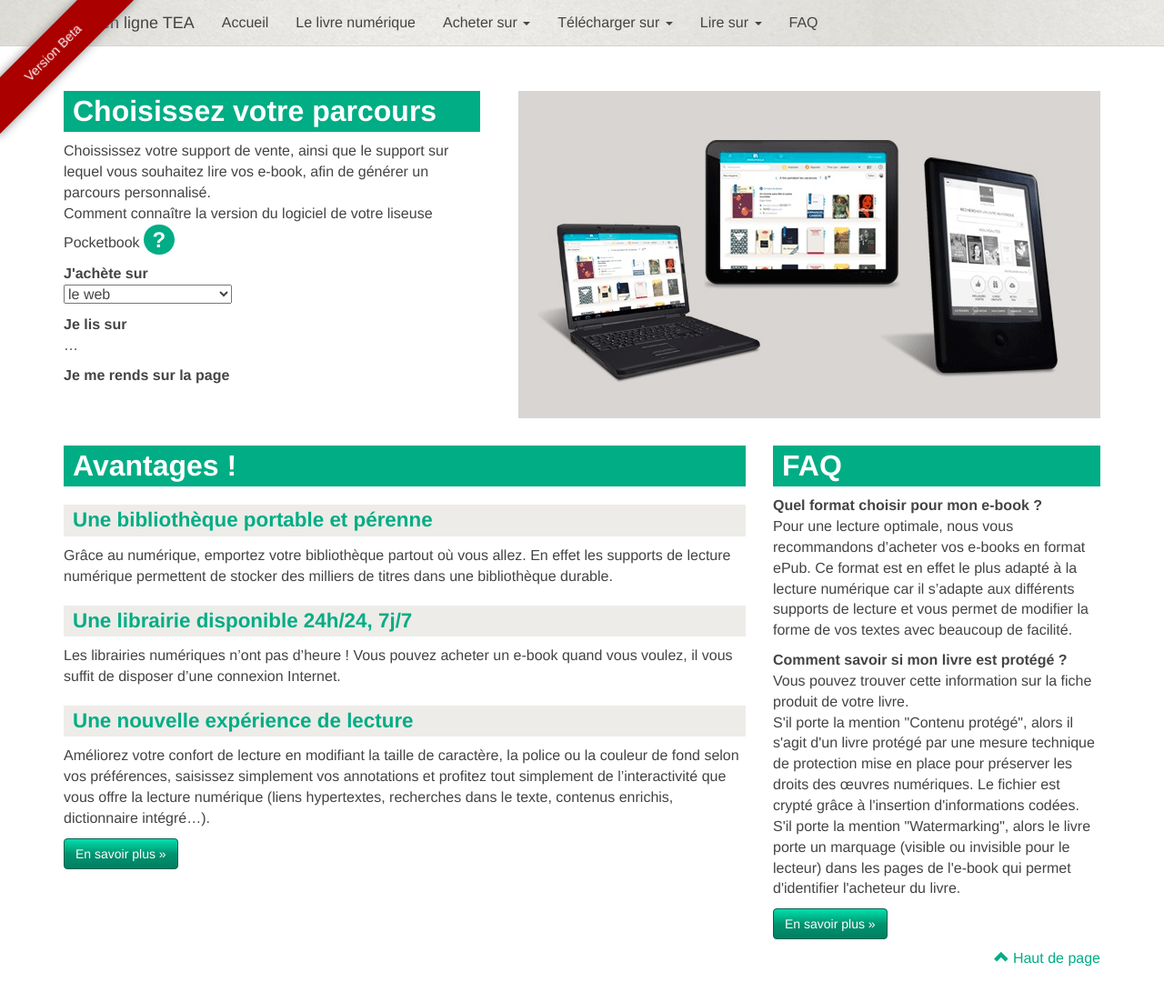
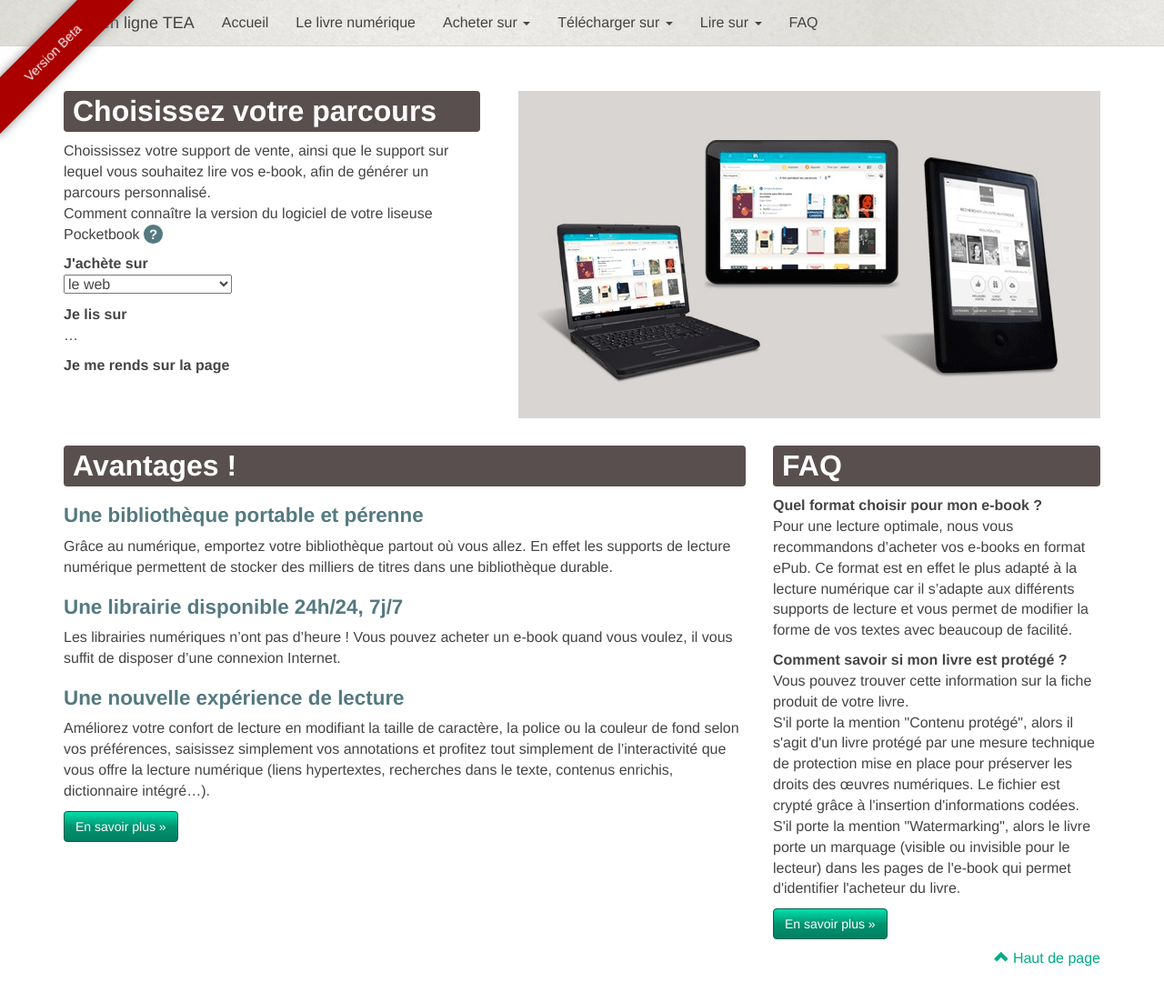
Before and after one commit to TEA-ebook/help-center, a Jekyll site: the page built from index.html, in a window 1280 px wide and 1126 px high. Shown: the top 1102 px of the window at 91% size. Built offline with Jekyll 4.4.1, drawn with Linux system fonts in a browser that asks for light colours; nearby versions of some CDN libraries; Markdown is read by kramdown in place of the engine named in the settings.

Commit message:
Add: more colors to home page

```diff
--- a/_sass/marketing.scss
+++ b/_sass/marketing.scss
@@ -4,22 +4,21 @@
 .marketing {
   h2 {
     color: white;
-    background-color: tea-color('accent');
+    background-color: tea-color('dark');
+    border-radius: 4px;
     font-size: 2em;
     padding: 5px 10px;
     font-weight: bold;
   }
   h3 {
-    background-color: #EDECE8;
     font-size: 1.4em;
-    padding: 5px 10px;
     font-weight: bold;
-    color:  tea-color('accent');
+    color: tea-color('secondary');
   }
   .info {
-    background: tea-color('accent');
+    background: tea-color('secondary');
     color: #fff;
-    font-size: 24px;
+    font-size: 15px;
     display: inline-block;
     width: 1.4em;
     height: 1.4em;
```
